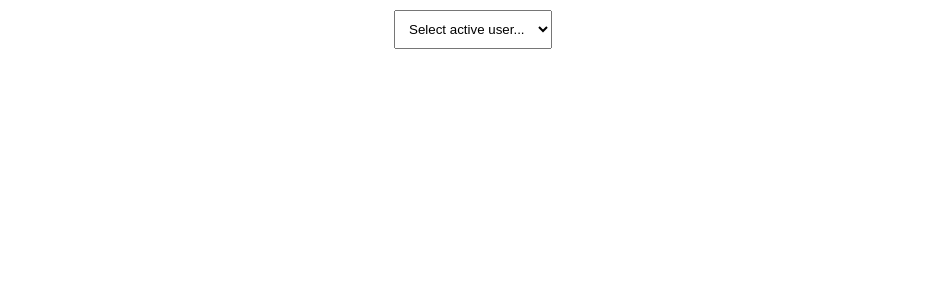
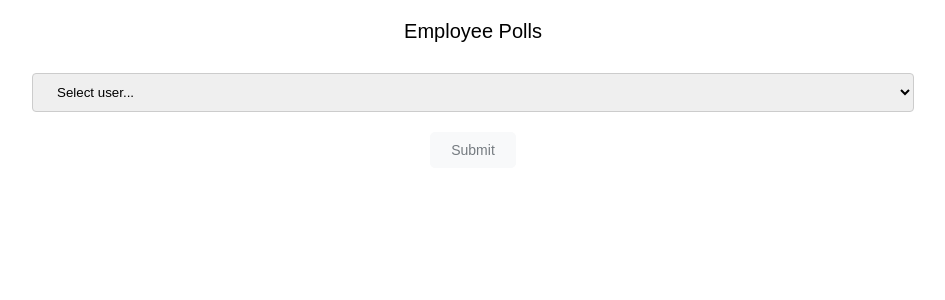
Before and after one commit to Ellucy/epolls, a React (Create React App) app: page / in a window 1280 px wide. Shown: the top 300 px of the page, without its empty margins (167-1112 px from the left). Built offline with nearby package versions, Linux system fonts and the light colour scheme.

Commit message:
Design visually log in view

```diff
--- a/src/App.css
+++ b/src/App.css
@@ -327,3 +327,22 @@
   border-radius: 4px;
   box-sizing: border-box;
 }
+.login-header {
+  font-size: 20px;
+  padding: 10px 20px 30px 20px;
+  display: flex;
+  flex-direction: column;
+  align-items: center;
+  justify-content: center;
+}
+
+.login-padding10 {
+  display: flex;
+  margin-left: auto;
+  margin-right: auto;
+  width: 70%;
+  padding: 10px 20px;
+  border: 1px solid #ccc;
+  border-radius: 4px;
+  box-sizing: border-box;
+}
--- a/src/components/Login.js
+++ b/src/components/Login.js
@@ -1,28 +1,35 @@
 import { useNavigate, useLocation } from "react-router-dom";
-import { useEffect } from "react";
+import { useState, useEffect } from "react";
 import { connect } from 'react-redux';
 
 function Login({ users }) {
     const navigate = useNavigate();
     const { pathname } = useLocation();
+    const [selectedUserId, setSelectedUserId] = useState("none");
+    const [selectedUser, setSelectedUser] = useState({});
+
+    useEffect(() => {
+        if (users[selectedUserId]) {
+            setSelectedUser(users[selectedUserId]);
+            return
+        }
+        setSelectedUser({});
+
+    }, [selectedUserId, users]);
 
     return (
         <div className="App padding10">
+            <div className="signin-container">
+                <div className="login-header">Employee Polls</div>
                 <select
-                value="none"
-                className="padding10"
-                onChange={(event) => {
-                    navigate(
-                        pathname,
-                        {
-                            state: { userId: event.target.value },
-                            replace: true
-                        }
-                    );
+                    value={selectedUserId}
+                    className="login-padding10"
+                    onChange={(e) => {
+                        setSelectedUserId(e.target.value)
                     }}
                 >
                     <option value="none" disabled>
-                    Select active user...
+                        Select user...
                     </option>
                     {Object.values(users).map((u) => (
                         <option
@@ -33,11 +40,33 @@ function Login({ users }) {
                         </option>
                     ))}
                 </select>
+                <div>
+                    {selectedUser?.avatarURL && (
+                        <img src={selectedUser.avatarURL} alt={`Avatar of ${selectedUser.id}`} className="big-avatar" />
+                    )}
                 </div>
+                <button
+                    className="submit-button"
+                    disabled={selectedUserId === "none"}
+                    onClick={() => {
+                        navigate(
+                            pathname,
+                            {
+                                state: { userId: selectedUserId },
+                                replace: true
+                            }
+                        );
+                    }}
+                >
+                    Submit
+                </button>
+            </div>
+        </div >
     );
 }
+
 const mapStateToProps = ({ users }) => ({
-    users: users,
+    users,
 });
 
 export default connect(mapStateToProps)(Login);
```
Lines whose indentation alone changed are shown as unchanged.
